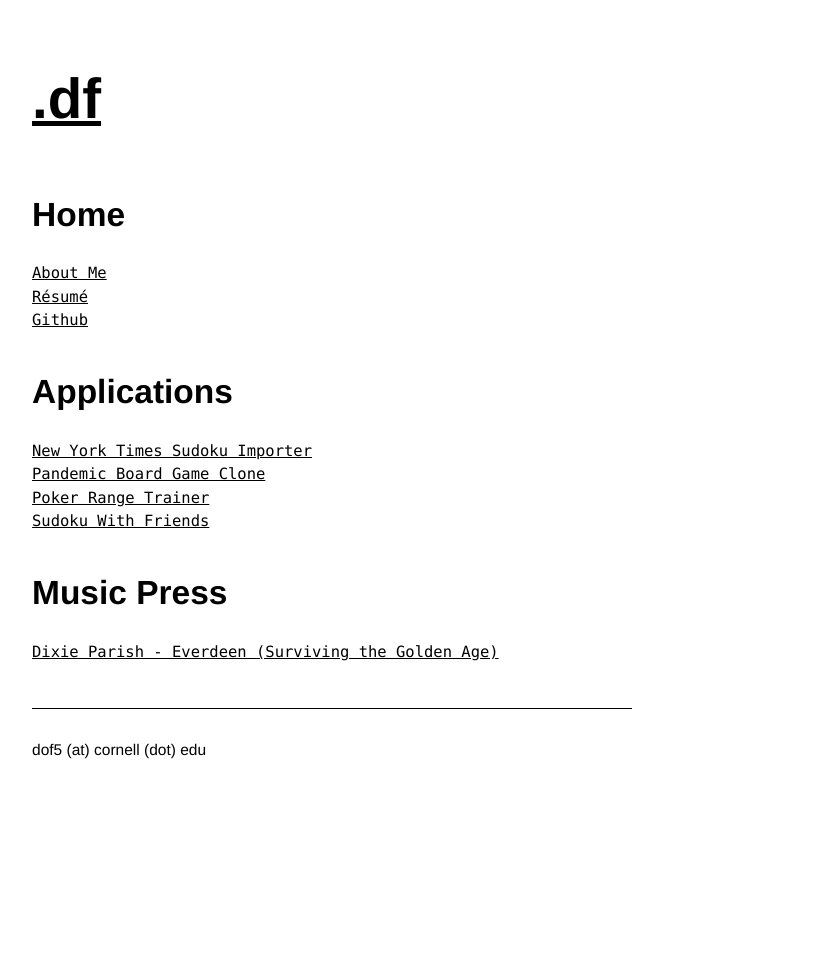
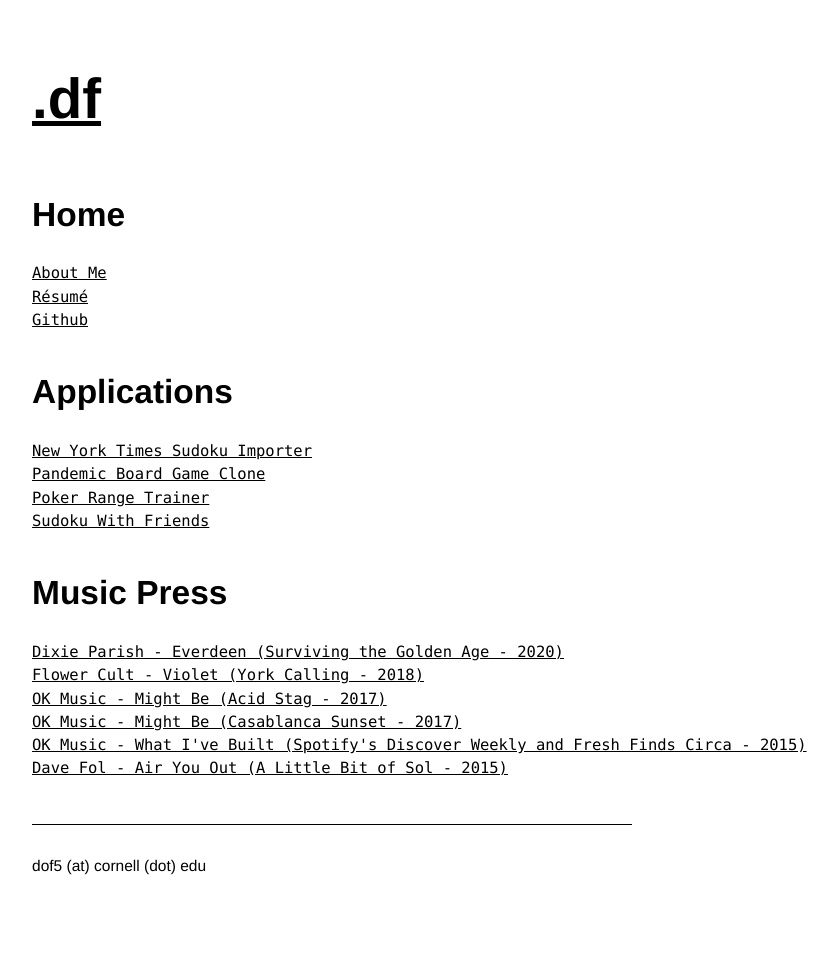
Before and after one commit to davefol/davefol.github.io, a Jekyll site: the page built from index.html, in a window 1280 px wide. Shown: the whole page, without its empty margins (109-944 px from the left). Built offline with Jekyll 4.4.1, drawn with Linux system fonts in a browser that asks for light colours; some web fonts are replaced; before the commit the page ends 900 px from its top, so only the background shows below that.

Commit message:
Added links to music press

```diff
--- a/index.html
+++ b/index.html
@@ -36,6 +36,11 @@ layout: default
 <section>
 	<h2>Music Press</h2>
 	<ul>
-		<li><a href="https://survivingthegoldenage.com/dixie-parish-everdeen/">Dixie Parish - Everdeen (Surviving the Golden Age)</a></li>
+		<li><a href="https://survivingthegoldenage.com/dixie-parish-everdeen/">Dixie Parish - Everdeen (Surviving the Golden Age - 2020)</a></li>
+		<li><a href="https://yorkcalling.co.uk/2018/01/09/discoveries-9-jan-2018/">Flower Cult - Violet (York Calling - 2018)</a></li>
+		<li><a href="https://acidstag.com/2017/06/27/newcomers-ok-music-indiia-essex-valdemar/">OK Music - Might Be (Acid Stag - 2017)</a></li>
+		<li><a href="https://blog.casablancasunset.com/inbox-june-2017/">OK Music - Might Be (Casablanca Sunset - 2017)</a></li>
+		<li><a href="https://open.spotify.com/track/0m4pEvkGTf8wejo26iMWzd?si=xfMXqfBLQxeVfSuiWyf6ZQ">OK Music - What I've Built (Spotify's Discover Weekly and Fresh Finds Circa - 2015)</a></li>
+		<li><a href="https://alittlebitofsol.blogspot.com/2015/01/dave-fol.html">Dave Fol - Air You Out (A Little Bit of Sol - 2015)</a></li>
 	</ul>
 </section>
```
